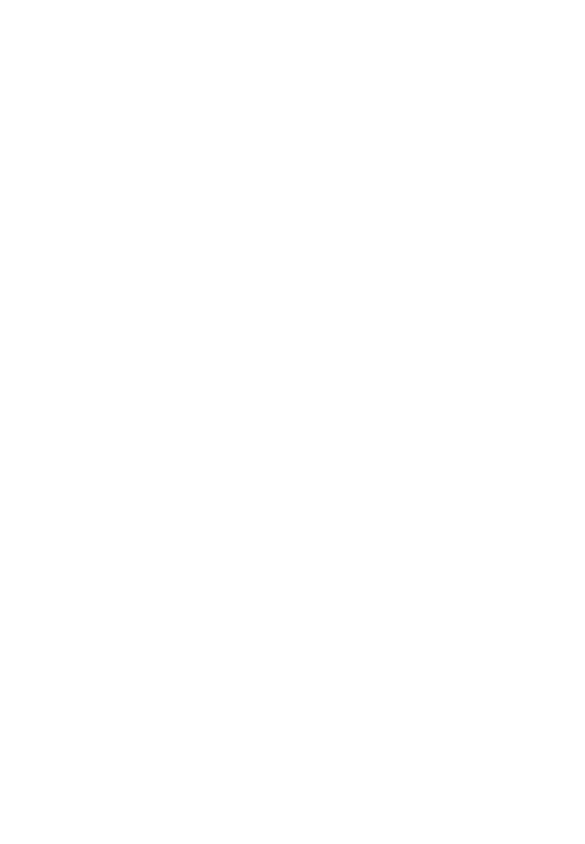
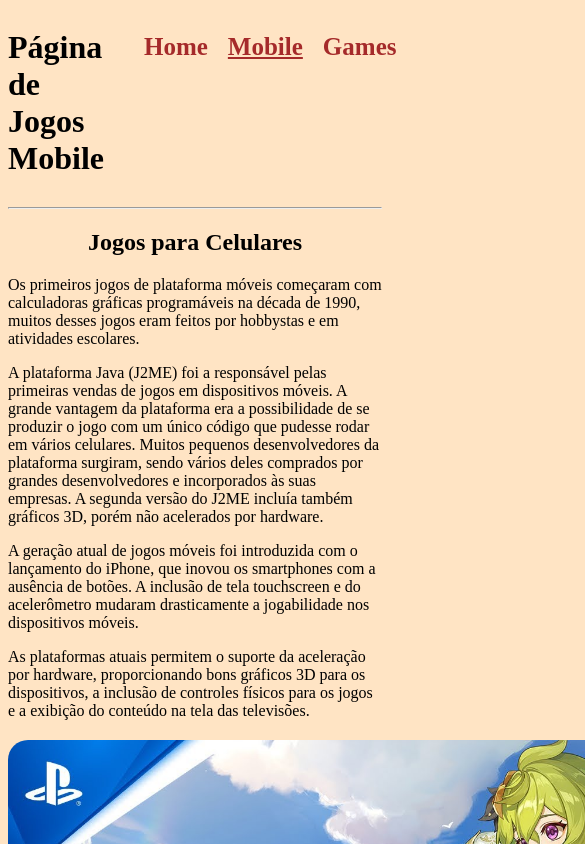
Before and after one commit to Henrriky/exercicio-html, a plain HTML site: page mobile.html in a window 390 px wide. Shown: the top 844 px of the page, 585 px wide, since content can reach past the window. Drawn offline with Linux system fonts and the light colour scheme.

Commit message:
Criando página mobile e adicionando imagem

```diff
--- a/mobile.html
+++ b/mobile.html
@@ -1,12 +1,70 @@
 <!DOCTYPE html>
 <html lang="en">
+
 <head>
     <meta charset="UTF-8">
     <meta http-equiv="X-UA-Compatible" content="IE=edge">
     <meta name="viewport" content="width=device-width, initial-scale=1.0">
     <title>Document</title>
 </head>
-<body>
 
+<body style="background-color: bisque;  overflow-y: hidden;">
+    <div
+        style="max-width: 1270px; margin: auto; height: 100vh; display: flex; flex-direction: column; justify-content: space-between;">
+        <div>
+            <header style="display: flex; justify-content: space-between;">
+                <h1>Página de Jogos Mobile</h1>
+                <nav>
+                    <ul style="display: flex; list-style: none; gap: 20px; font-size: 25px; font-weight: 600;">
+                        <li><a style="text-decoration: none;color: brown;" href="./index.html" active>Home</a></li>
+                        <li><a style="color: brown;" href="./mobile.html">Mobile</a></li>
+                        <li><a style="text-decoration: none; color: brown;" href="./games.html">Games</a></li>
+                    </ul>
+                </nav>
+            </header>
+            <hr>
+            <section>
+                <h2 style="text-align: center;">Jogos para Celulares</h2>
+                <p>
+                    Os primeiros jogos de plataforma móveis começaram com calculadoras gráficas programáveis na década
+                    de 1990, muitos desses jogos eram feitos por hobbystas e em atividades escolares.
+                </p>
+                <p>
+                    A plataforma Java (J2ME) foi a responsável pelas primeiras vendas de jogos em dispositivos móveis. A
+                    grande vantagem da plataforma era a possibilidade de se produzir o jogo com um único código que
+                    pudesse rodar em vários celulares. Muitos pequenos desenvolvedores da plataforma surgiram, sendo
+                    vários deles comprados por grandes desenvolvedores e incorporados às suas empresas. A segunda versão
+                    do J2ME incluía também gráficos 3D, porém não acelerados por hardware.
+                </p>
+                <p>
+                    A geração atual de jogos móveis foi introduzida com o lançamento do iPhone, que inovou os
+                    smartphones com a ausência de botões. A inclusão de tela touchscreen e do acelerômetro mudaram
+                    drasticamente a jogabilidade nos dispositivos móveis.
+                </p>
+
+                As plataformas atuais permitem o suporte da aceleração por hardware, proporcionando bons gráficos 3D
+                para os dispositivos, a inclusão de controles físicos para os jogos e a exibição do conteúdo na tela das
+                televisões.
+
+                <figure style="width: 750px; margin: auto; margin-top: 20px;">
+                    <img src="./genshin.jpg"
+                         alt="Imagem do jogo genshin impact"
+                         style="width: 100%; border-radius: 20px;">
+                    <figcaption style="text-align: center;"><strong style="font-size: 16pxpx;">Genshin Impact - Jogo multiplataforma</strong></figcaption>
+                </figure>
+            </section>
+        </div>
+        <footer style="display: flex; justify-content: space-between; font-size: 18px;">
+            <p>Copyright &copy</p>
+            <nav>
+                <ul>
+                    <li>Whatsapp: 1198283711</li>
+                    <li>Email: 1198283711</li>
+                    <li>Instagram: Exercicio.sla</li>
+                </ul>
+            </nav>
+        </footer>
+    </div>
 </body>
+
 </html>
```
Also changed, not shown: genshin.jpg (added).
